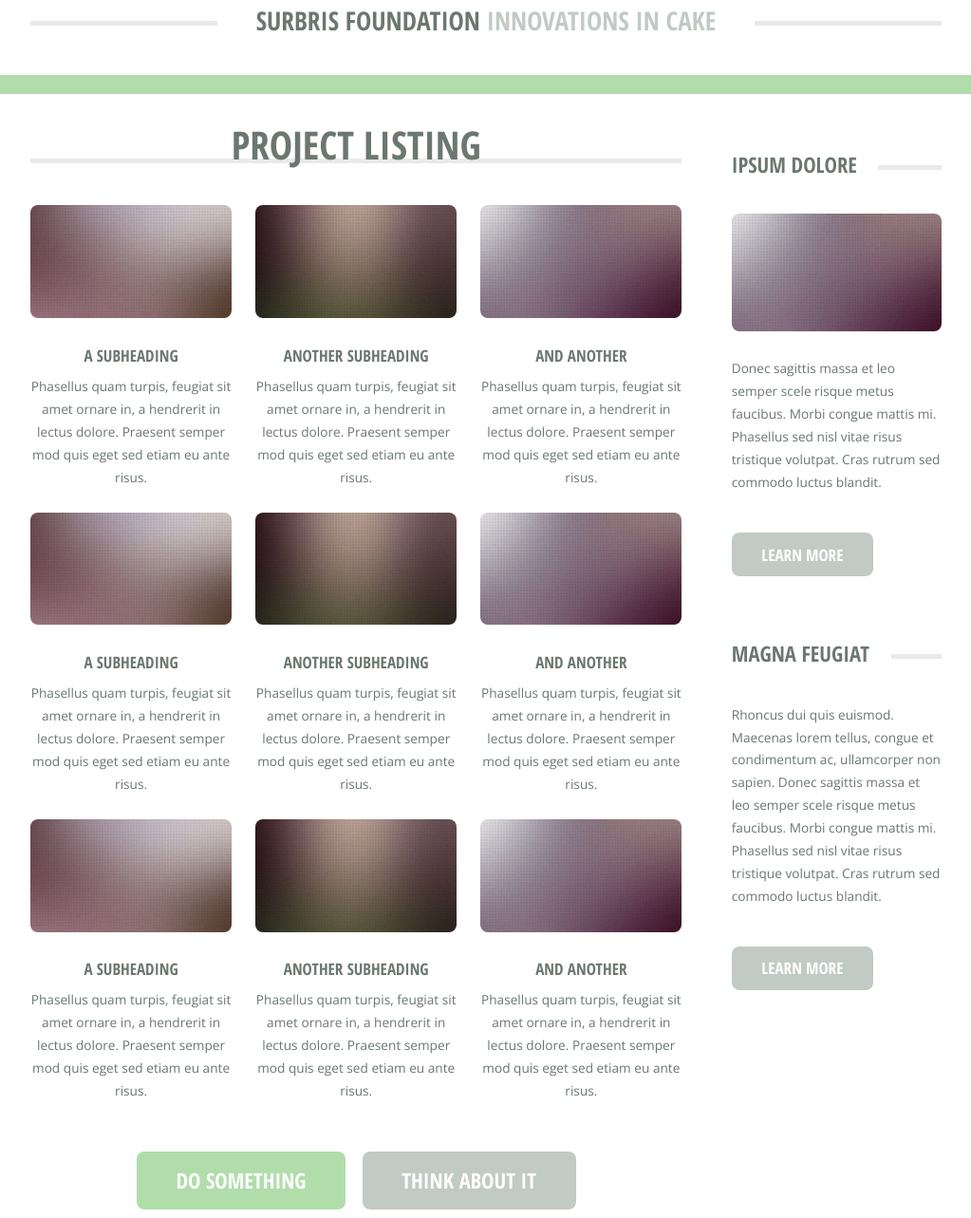
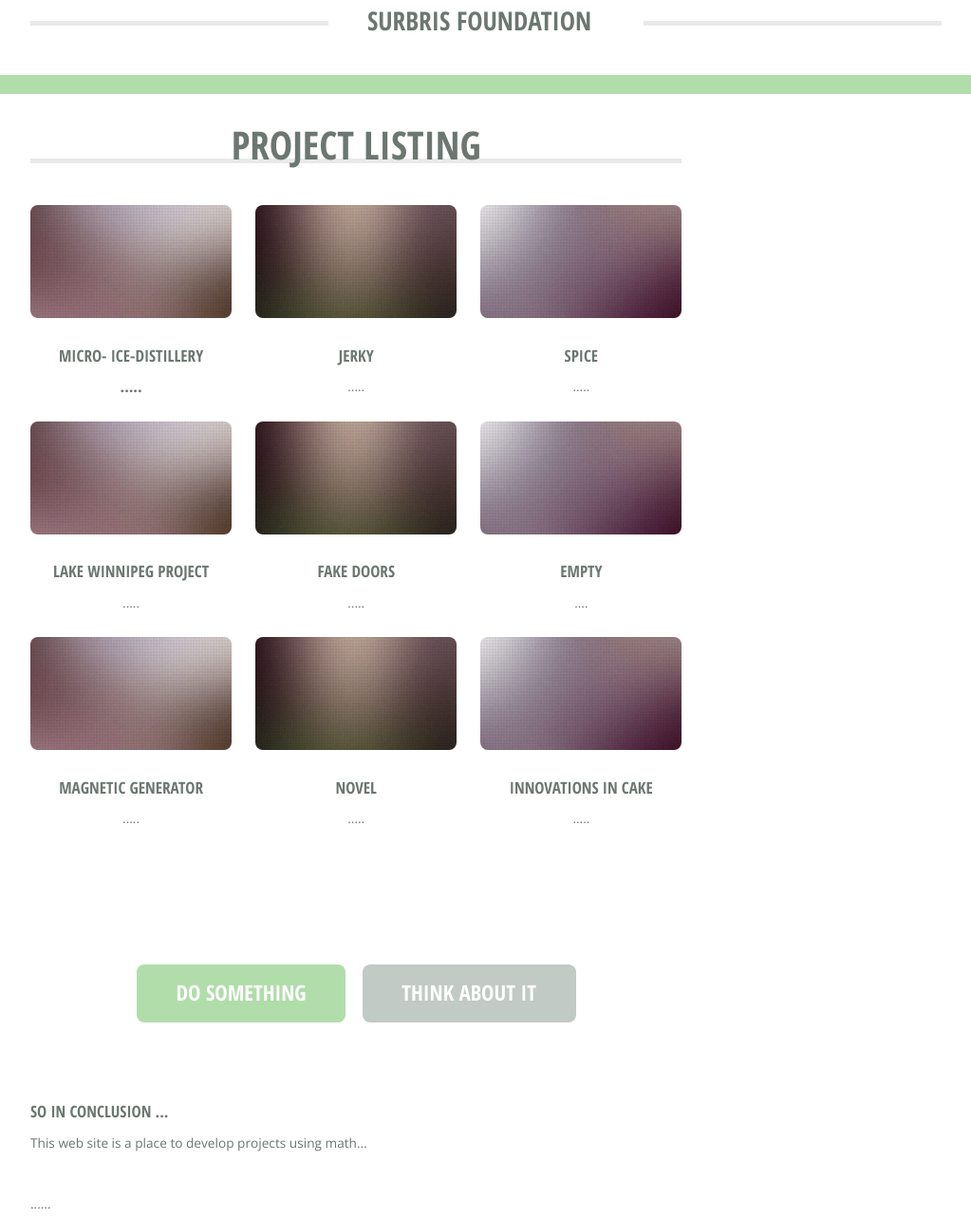
Before and after one commit to henchman21/surbris, a plain HTML site: page projects.html in a window 1280 px wide. Shown: the part 87-1370 px from the top of the page at 95% size, without its empty margins (128-1151 px from the left). Drawn offline with nearby package versions, Linux system fonts and the light colour scheme.

Commit message:
jeremys first change
jeremys change to the projects page

```diff
--- a/projects.html
+++ b/projects.html
@@ -30,7 +30,7 @@
 				<div class="logo container">
 					<div>
 						<h1><a href="index.html" id="logo">Surbris Foundation</a></h1>
-						<p>Innovations in Cake</p>
+						<p>&nbsp;</p>
 					</div>
 				</div>
 			</header>
@@ -98,11 +98,9 @@
 														<!-- Feature -->
 															<section class="box feature">
 																<a href="#" class="image featured"><img src="images/pic01.jpg" alt="" /></a>
-																<h3><a href="#">A Subheading</a></h3>
-																<p>
-																	Phasellus quam turpis, feugiat sit amet ornare in, a hendrerit in
-																	lectus dolore. Praesent semper mod quis eget sed etiam eu ante risus.
-																</p>
+																<h3><a href="#">micro- ice-distillery</a></h3>
+																<h3>
+																.....</h3>
 															</section>
 
 													</div>
@@ -111,11 +109,8 @@
 														<!-- Feature -->
 															<section class="box feature">
 																<a href="#" class="image featured"><img src="images/pic02.jpg" alt="" /></a>
-																<h3><a href="#">Another Subheading</a></h3>
-																<p>
-																	Phasellus quam turpis, feugiat sit amet ornare in, a hendrerit in
-																	lectus dolore. Praesent semper mod quis eget sed etiam eu ante risus.
-																</p>
+																<h3><a href="#">jerky</a></h3>
+																<p>.....</p>
 															</section>
 
 													</div>
@@ -124,11 +119,9 @@
 														<!-- Feature -->
 															<section class="box feature">
 																<a href="#" class="image featured"><img src="images/pic03.jpg" alt="" /></a>
-																<h3><a href="#">And Another</a></h3>
+																<h3><a href="#">spice</a></h3>
 																<p>
-																	Phasellus quam turpis, feugiat sit amet ornare in, a hendrerit in
-																	lectus dolore. Praesent semper mod quis eget sed etiam eu ante risus.
-																</p>
+																	.....</p>
 															</section>
 
 													</div>
@@ -140,11 +133,9 @@
 														<!-- Feature -->
 															<section class="box feature">
 																<a href="#" class="image featured"><img src="images/pic01.jpg" alt="" /></a>
-																<h3><a href="#">A Subheading</a></h3>
+																<h3><a href="#">lake winnipeg project</a></h3>
 																<p>
-																	Phasellus quam turpis, feugiat sit amet ornare in, a hendrerit in
-																	lectus dolore. Praesent semper mod quis eget sed etiam eu ante risus.
-																</p>
+																	.....</p>
 															</section>
 
 													</div>
@@ -153,11 +144,8 @@
 														<!-- Feature -->
 															<section class="box feature">
 																<a href="#" class="image featured"><img src="images/pic02.jpg" alt="" /></a>
-																<h3><a href="#">Another Subheading</a></h3>
-																<p>
-																	Phasellus quam turpis, feugiat sit amet ornare in, a hendrerit in
-																	lectus dolore. Praesent semper mod quis eget sed etiam eu ante risus.
-																</p>
+																<h3><a href="#">fake doors</a></h3>
+																<p>.....</p>
 															</section>
 
 													</div>
@@ -166,11 +154,9 @@
 														<!-- Feature -->
 															<section class="box feature">
 																<a href="#" class="image featured"><img src="images/pic03.jpg" alt="" /></a>
-																<h3><a href="#">And Another</a></h3>
+																<h3>empty</h3>
 																<p>
-																	Phasellus quam turpis, feugiat sit amet ornare in, a hendrerit in
-																	lectus dolore. Praesent semper mod quis eget sed etiam eu ante risus.
-																</p>
+																	....</p>
 															</section>
 
 													</div>
@@ -181,11 +167,9 @@
 														<!-- Feature -->
 															<section class="box feature">
 																<a href="#" class="image featured"><img src="images/pic01.jpg" alt="" /></a>
-																<h3><a href="#">A Subheading</a></h3>
+																<h3><a href="#">magnetic generator</a></h3>
 																<p>
-																	Phasellus quam turpis, feugiat sit amet ornare in, a hendrerit in
-																	lectus dolore. Praesent semper mod quis eget sed etiam eu ante risus.
-																</p>
+																	.....</p>
 															</section>
 
 													</div>
@@ -194,11 +178,9 @@
 														<!-- Feature -->
 															<section class="box feature">
 																<a href="#" class="image featured"><img src="images/pic02.jpg" alt="" /></a>
-																<h3><a href="#">Another Subheading</a></h3>
+																<h3><a href="#">novel</a></h3>
 																<p>
-																	Phasellus quam turpis, feugiat sit amet ornare in, a hendrerit in
-																	lectus dolore. Praesent semper mod quis eget sed etiam eu ante risus.
-																</p>
+																	.....</p>
 															</section>
 
 													</div>
@@ -207,15 +189,15 @@
 														<!-- Feature -->
 															<section class="box feature">
 																<a href="#" class="image featured"><img src="images/pic03.jpg" alt="" /></a>
-																<h3><a href="#">And Another</a></h3>
+																<h3><a href="#">Innovations in Cake</a></h3>
 																<p>
-																	Phasellus quam turpis, feugiat sit amet ornare in, a hendrerit in
-																	lectus dolore. Praesent semper mod quis eget sed etiam eu ante risus.
-																</p>
+																	.....</p>
 															</section>
 
 													</div>
-												</div>
+													<h1>&nbsp;</h1>
+                                                    <p>&nbsp;</p>
+                                                </div>
 												<div class="row">
 													<div class="12u">
 														<ul class="actions">
@@ -230,53 +212,12 @@
 										<section>
 											<h3>So in conclusion ...</h3>
 											<p>
-												Lorem ipsum dolor sit amet, consectetur adipiscing elit. Maecenas ac quam risus, at tempus
-												justo. Sed dictum rutrum massa eu volutpat. Quisque vitae hendrerit sem. Pellentesque lorem felis,
-												ultricies a bibendum id, bibendum sit amet nisl. Mauris et lorem quam. Maecenas rutrum imperdiet
-												vulputate. Nulla quis nibh ipsum, sed egestas justo. Morbi ut ante mattis orci convallis tempor.
-												Etiam a lacus a lacus pharetra porttitor quis accumsan odio. Sed vel euismod nisi. Etiam convallis
-												rhoncus dui quis euismod. Maecenas lorem tellus, congue et condimentum ac, ullamcorper non sapien.
-												Donec sagittis massa et leo semper a scelerisque metus faucibus. Morbi congue mattis mi.
-												Phasellus sed nisl vitae.
-											</p>
+												This web site is a place to develop projects using math...</p>
 											<p>
-												Suspendisse laoreet metus ut metus imperdiet interdum aliquam justo tincidunt. Mauris dolor urna,
-												fringilla vel malesuada ac, dignissim eu mi. Praesent mollis massa ac nulla pretium pretium.
-												Maecenas tortor mauris, consectetur pellentesque dapibus eget, tincidunt vitae arcu.
-												Vestibulum purus augue, tincidunt sit amet iaculis id, porta eu purus.
-											</p>
+												......</p>
 										</section>
 
 									</article>
-
-							</div>
-						</div>
-						<div class="3u">
-							<div class="sidebar">
-
-								<!-- Sidebar -->
-
-									<!-- Something -->
-										<section>
-											<h2 class="major"><span>Ipsum Dolore</span></h2>
-											<a href="#" class="image featured"><img src="images/pic03.jpg" alt="" /></a>
-											<p>
-												Donec sagittis massa et leo semper scele risque metus faucibus. Morbi congue mattis mi.
-												Phasellus sed nisl vitae risus tristique volutpat. Cras rutrum sed commodo luctus blandit.
-											</p>
-											<a href="#" class="button alt">Learn more</a>
-										</section>
-
-									<!-- Something -->
-										<section>
-											<h2 class="major"><span>Magna Feugiat</span></h2>
-											<p>
-												Rhoncus dui quis euismod. Maecenas lorem tellus, congue et condimentum ac, ullamcorper non sapien.
-												Donec sagittis massa et leo semper scele risque metus faucibus. Morbi congue mattis mi.
-												Phasellus sed nisl vitae risus tristique volutpat. Cras rutrum sed commodo luctus blandit.
-											</p>
-											<a href="#" class="button alt">Learn more</a>
-										</section>
 
 							</div>
 						</div>
```
